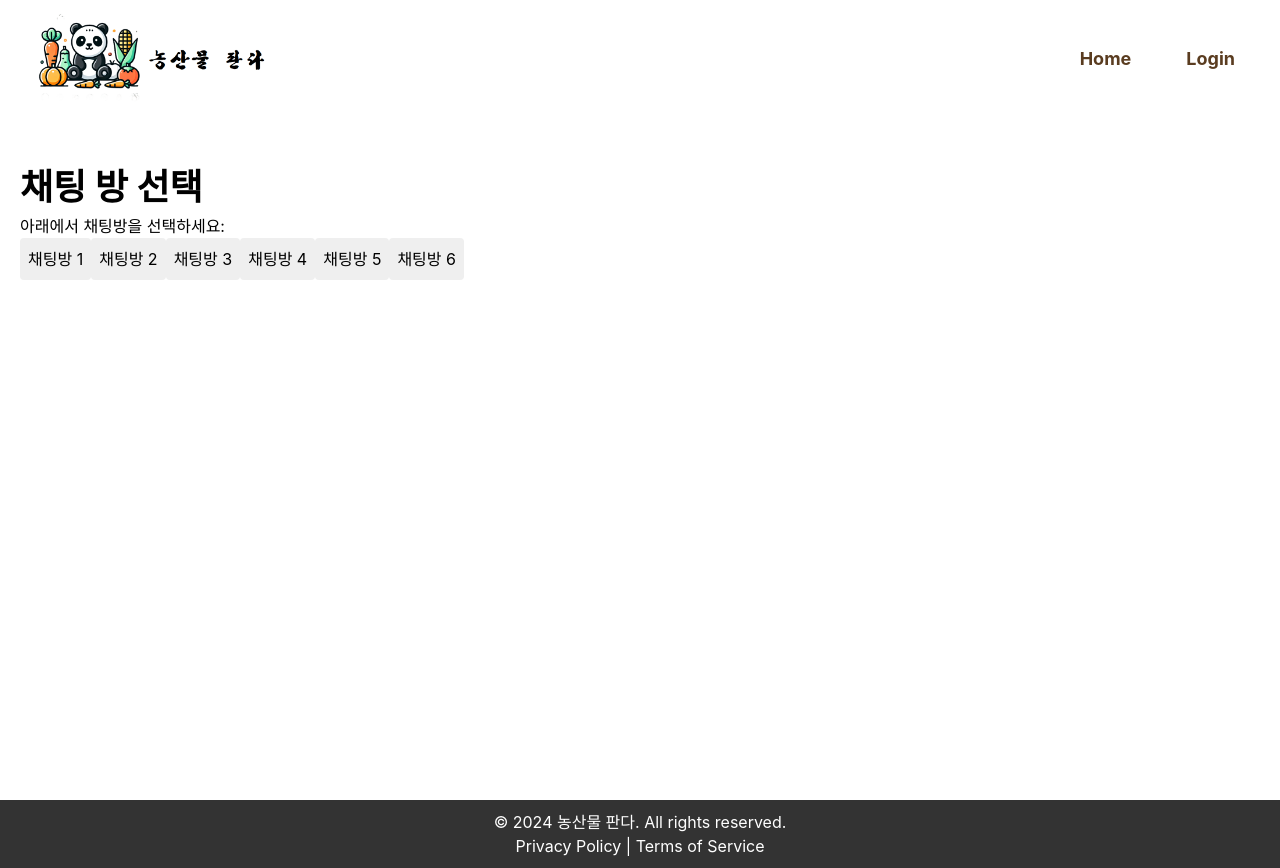
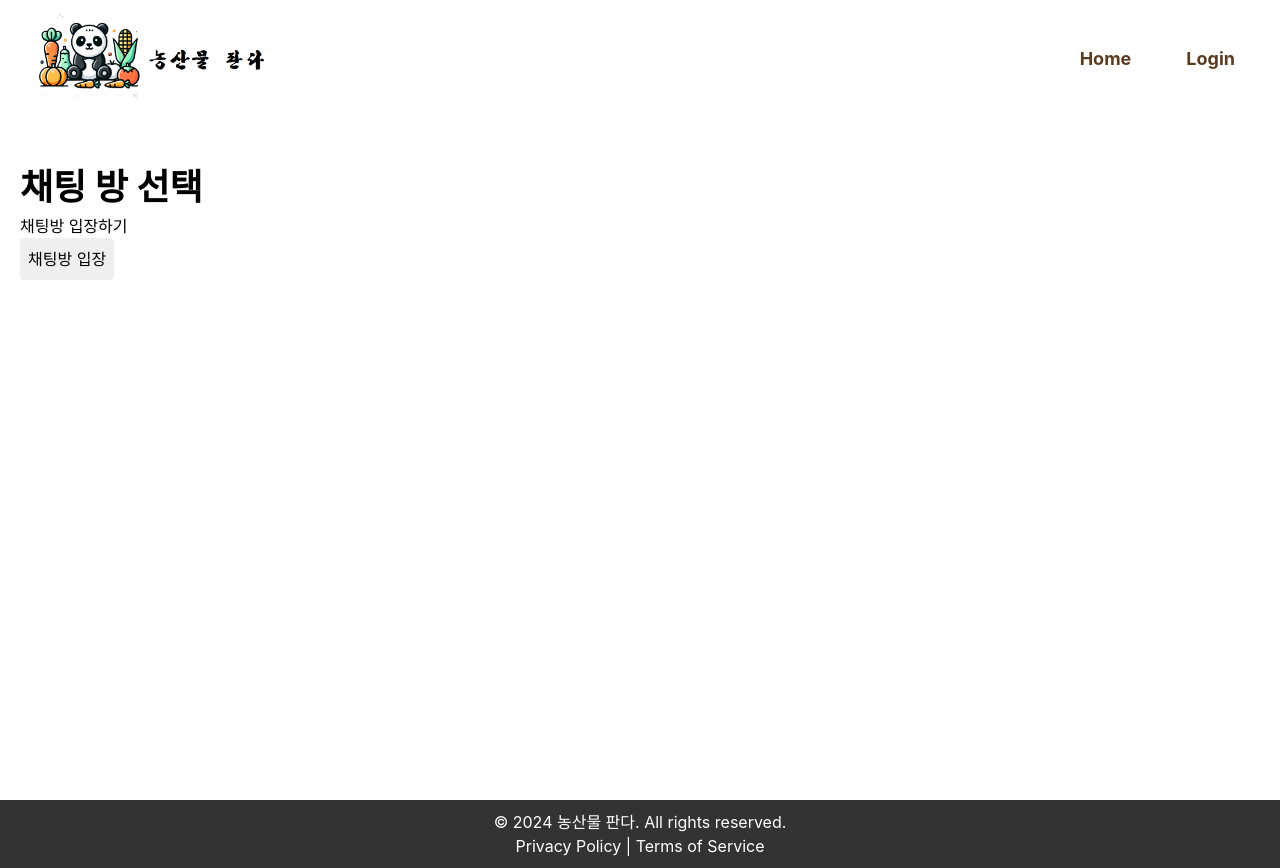
Before and after one commit to superuser1241/VegetablePanda-Front, a React (Create React App) app in the folder amazon-ivs-chat-web-demo/web-ui/: page /streaming in a window 1280 px wide. Built offline with nearby package versions, Linux system fonts and the light colour scheme.

Commit message:
라이브 스트리밍 방 생성 버튼하나로 들어가게 수정

```diff
--- a/amazon-ivs-chat-web-demo/web-ui/src/components/App.js
+++ b/amazon-ivs-chat-web-demo/web-ui/src/components/App.js
@@ -67,14 +67,15 @@ function App() {
                         localStorage.removeItem('token');
                         setUserName('');
                         setUserRole('');
-                        navigate('/login');
                     } else {
                         setUserName(payload.name);
                         setUserRole(payload.role);
                     }
                 } catch (error) {
                     console.error('토큰 디코딩 실패:', error);
-                    navigate('/login');
+                    localStorage.removeItem('token');
+                    setUserName('');
+                    setUserRole('');
                 }
             }
         };
--- a/amazon-ivs-chat-web-demo/web-ui/src/components/StreamingSetting/StreamingParticular.jsx
+++ b/amazon-ivs-chat-web-demo/web-ui/src/components/StreamingSetting/StreamingParticular.jsx
@@ -99,12 +99,10 @@ function StreamingParticular({ streamingRoom, setStreamingRoom, setCurrentRoomId
                     </div>
                 ) : (
                     <div>
-                        <p>아래에서 채팅방을 선택하세요:</p>
-                        {[...Array(6)].map((_, i) => (
-                            <button key={i} onClick={() => handleRoomClick(`chatRoom${i + 1}`)}>
-                                채팅방 {i + 1}
-                            </button>
-                        ))}
+                        <p>채팅방 입장하기</p>
+                        <button onClick={() => handleRoomClick('auto')}>
+                            채팅방 입장
+                        </button>
                     </div>
                 )}
             </div>
--- a/amazon-ivs-chat-web-demo/web-ui/src/components/myPage/UserMyPage.jsx
+++ b/amazon-ivs-chat-web-demo/web-ui/src/components/myPage/UserMyPage.jsx
@@ -2,7 +2,7 @@ import React, { useState, useEffect } from 'react';
 import axios from 'axios';
 import './UserMyPage.css';
 
-const UserMyPage = ({ navigateTo }) => {
+const UserMyPage = () => {
     const [watchHistory, setWatchHistory] = useState([]);
     const [chargeAmount, setChargeAmount] = useState('');
     const token = localStorage.getItem('token');
```
